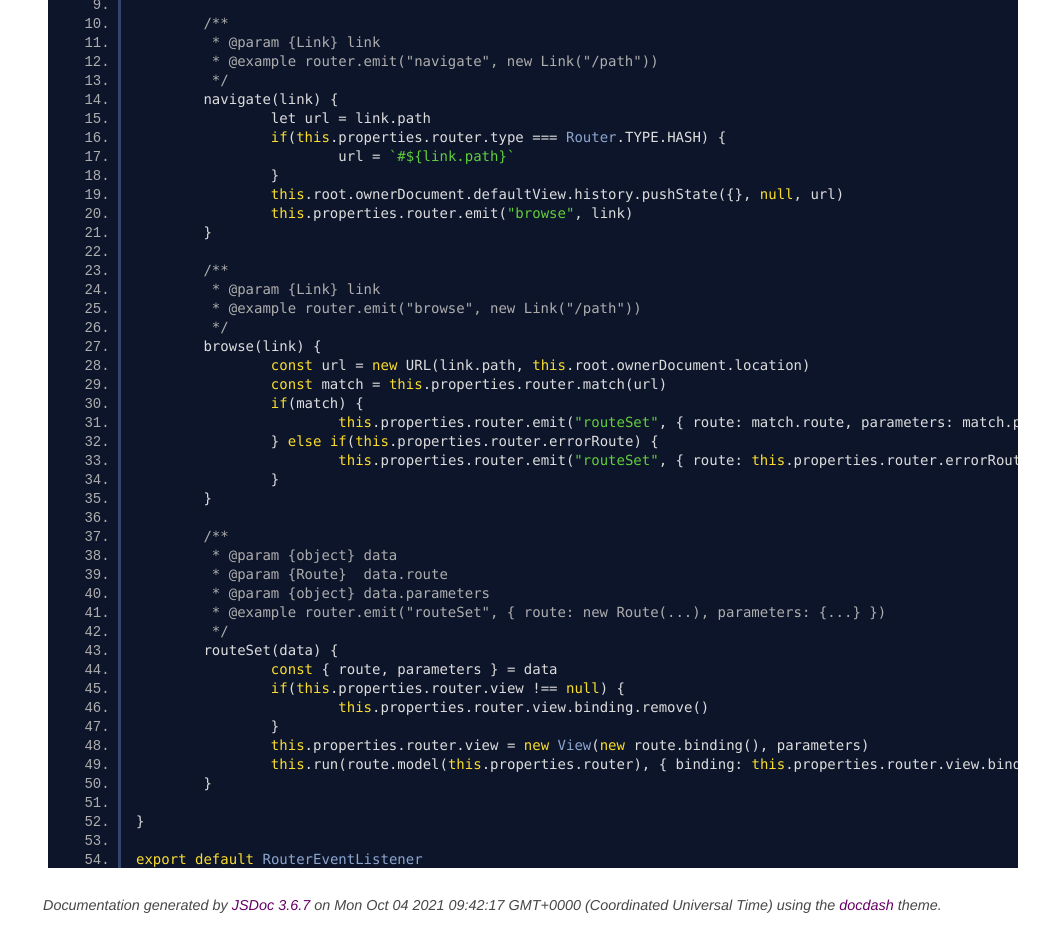
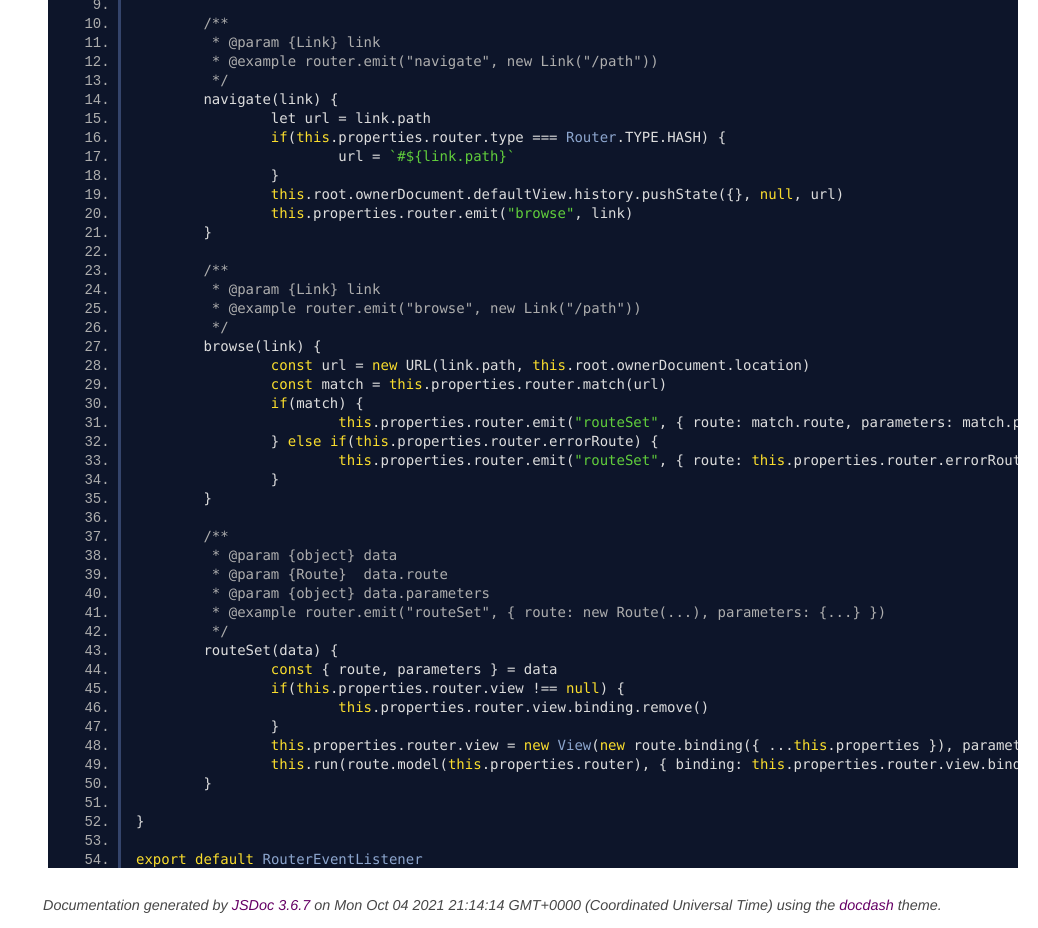
Before and after one commit to thoughtsunificator/domodel-router, a plain HTML site: page model_router.event.js.html in a window 1280 px wide. Shown: the part 316-1244 px from the top of the page, without its empty margins (242-1280 px from the left). Drawn offline with Linux system fonts and the light colour scheme.

Commit message:
Update gh-pages to output generated at 3ceda09

```diff
--- a/model_router.event.js.html
+++ b/model_router.event.js.html
@@ -91,7 +91,7 @@ class RouterEventListener extends EventListener {
 		if(this.properties.router.view !== null) {
 			this.properties.router.view.binding.remove()
 		}
-		this.properties.router.view = new View(new route.binding(), parameters)
+		this.properties.router.view = new View(new route.binding({ ...this.properties }), parameters)
 		this.run(route.model(this.properties.router), { binding: this.properties.router.view.binding })
 	}
 
@@ -112,7 +112,7 @@ export default RouterEventListener
 <br class="clear">
 
 <footer>
-    Documentation generated by <a href="https://github.com/jsdoc3/jsdoc">JSDoc 3.6.7</a> on Mon Oct 04 2021 09:42:17 GMT+0000 (Coordinated Universal Time) using the <a href="https://github.com/clenemt/docdash">docdash</a> theme.
+    Documentation generated by <a href="https://github.com/jsdoc3/jsdoc">JSDoc 3.6.7</a> on Mon Oct 04 2021 21:14:14 GMT+0000 (Coordinated Universal Time) using the <a href="https://github.com/clenemt/docdash">docdash</a> theme.
 </footer>
 
 <script>prettyPrint();</script>
```
Also changed, not shown: Link.html (+1 -1 lines), LinkBinding.html (+1 -1 lines), Route.html (+1 -1 lines), Router.html (+1 -1 lines), RouterBinding.html (+1 -1 lines), RouterEventListener.html (+1 -1 lines), View.html (+1 -1 lines), index.html (+1 -1 lines), model_link.binding.js.html (+1 -1 lines), model_router.binding.js.html (+1 -1 lines), object_link.js.html (+1 -1 lines), object_route.js.html (+1 -1 lines), object_router.js.html (+1 -1 lines), object_view.js.html (+1 -1 lines).
